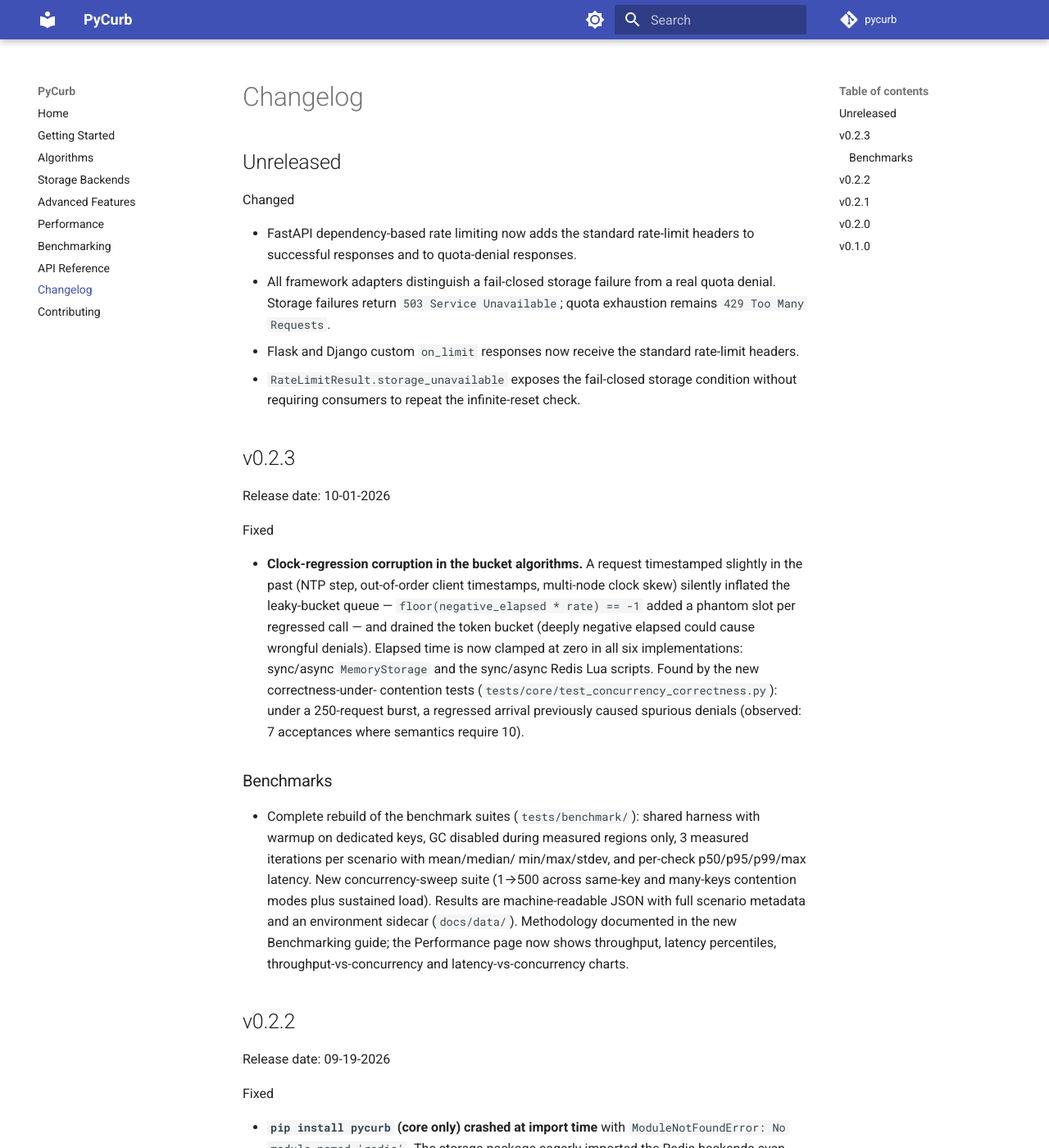
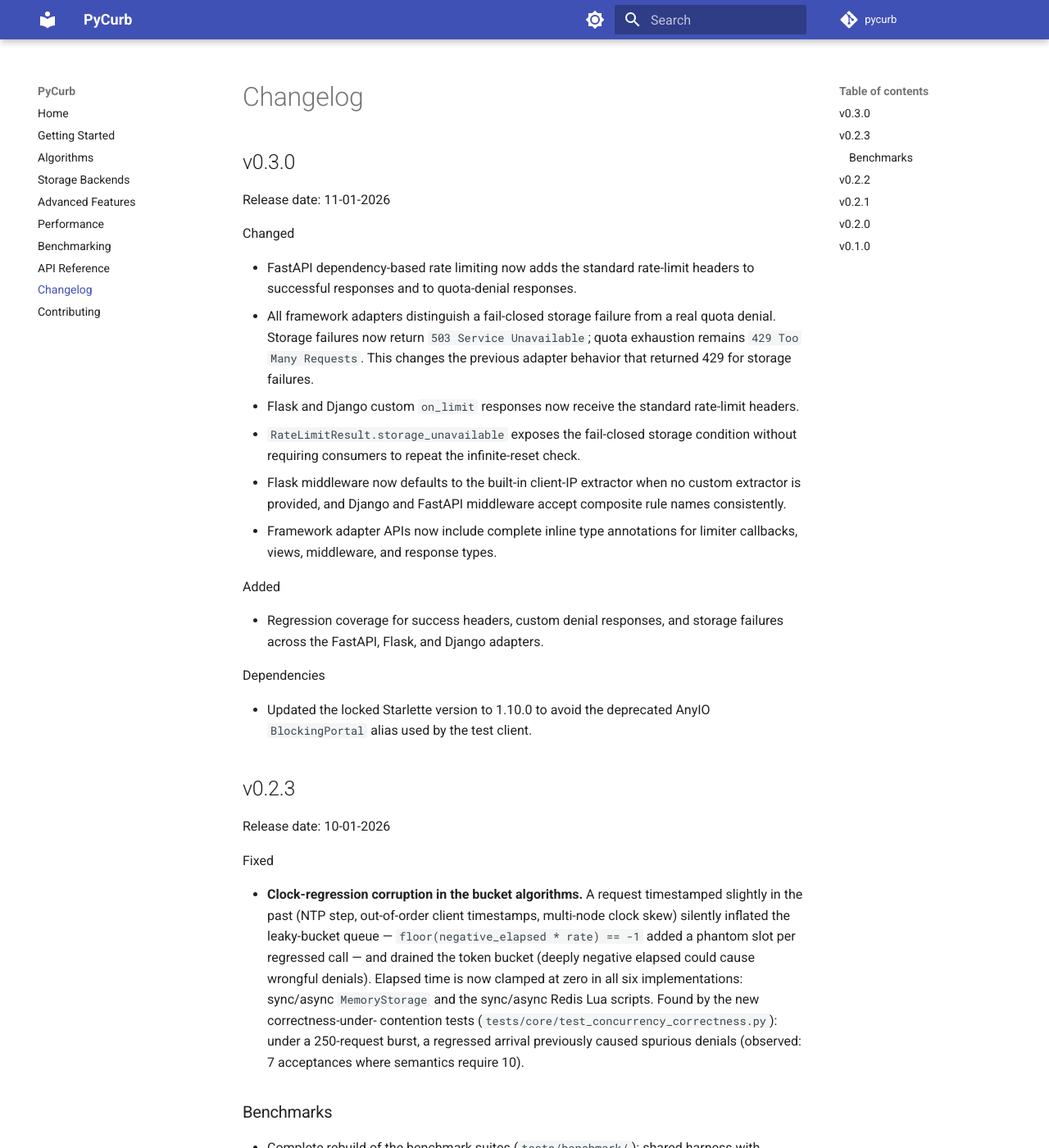
Before and after one commit to fore-site/pycurb, an MkDocs documentation site: the page built from docs/changelog.md, in a window 1280 px wide and 1400 px high. Shown: the whole window at 82% size. Built offline with MkDocs 1.6.1 and Material for MkDocs 9.7.7, drawn with Linux system fonts in a browser that asks for light colours; a script that is not in the unit is left out; comment, search, counter and statistics services are not loaded.

Commit message:
chore: prepare v0.3.0 release

```diff
--- a/docs/changelog.md
+++ b/docs/changelog.md
@@ -1,16 +1,34 @@
-## Unreleased
+## v0.3.0
+
+Release date: 11-01-2026
 
 Changed
 
 - FastAPI dependency-based rate limiting now adds the standard rate-limit
   headers to successful responses and to quota-denial responses.
 - All framework adapters distinguish a fail-closed storage failure from a real
-  quota denial. Storage failures return `503 Service Unavailable`; quota
-  exhaustion remains `429 Too Many Requests`.
+  quota denial. Storage failures now return `503 Service Unavailable`; quota
+  exhaustion remains `429 Too Many Requests`. This changes the previous
+  adapter behavior that returned 429 for storage failures.
 - Flask and Django custom `on_limit` responses now receive the standard
   rate-limit headers.
 - `RateLimitResult.storage_unavailable` exposes the fail-closed storage
   condition without requiring consumers to repeat the infinite-reset check.
+- Flask middleware now defaults to the built-in client-IP extractor when no
+  custom extractor is provided, and Django and FastAPI middleware accept
+  composite rule names consistently.
+- Framework adapter APIs now include complete inline type annotations for
+  limiter callbacks, views, middleware, and response types.
+
+Added
+
+- Regression coverage for success headers, custom denial responses, and
+  storage failures across the FastAPI, Flask, and Django adapters.
+
+Dependencies
+
+- Updated the locked Starlette version to 1.10.0 to avoid the deprecated
+  AnyIO `BlockingPortal` alias used by the test client.
 
 ## v0.2.3
 
--- a/pyproject.toml
+++ b/pyproject.toml
@@ -4,7 +4,7 @@ build-backend = "setuptools.build_meta"
 
 [project]
 name = "pycurb"
-version = "0.2.3"
+version = "0.3.0"
 description = "A framework-agnostic Python rate limit library"
 readme = "README.md"
 license = "Apache-2.0"
```
Also changed, not shown: 1 other file.
